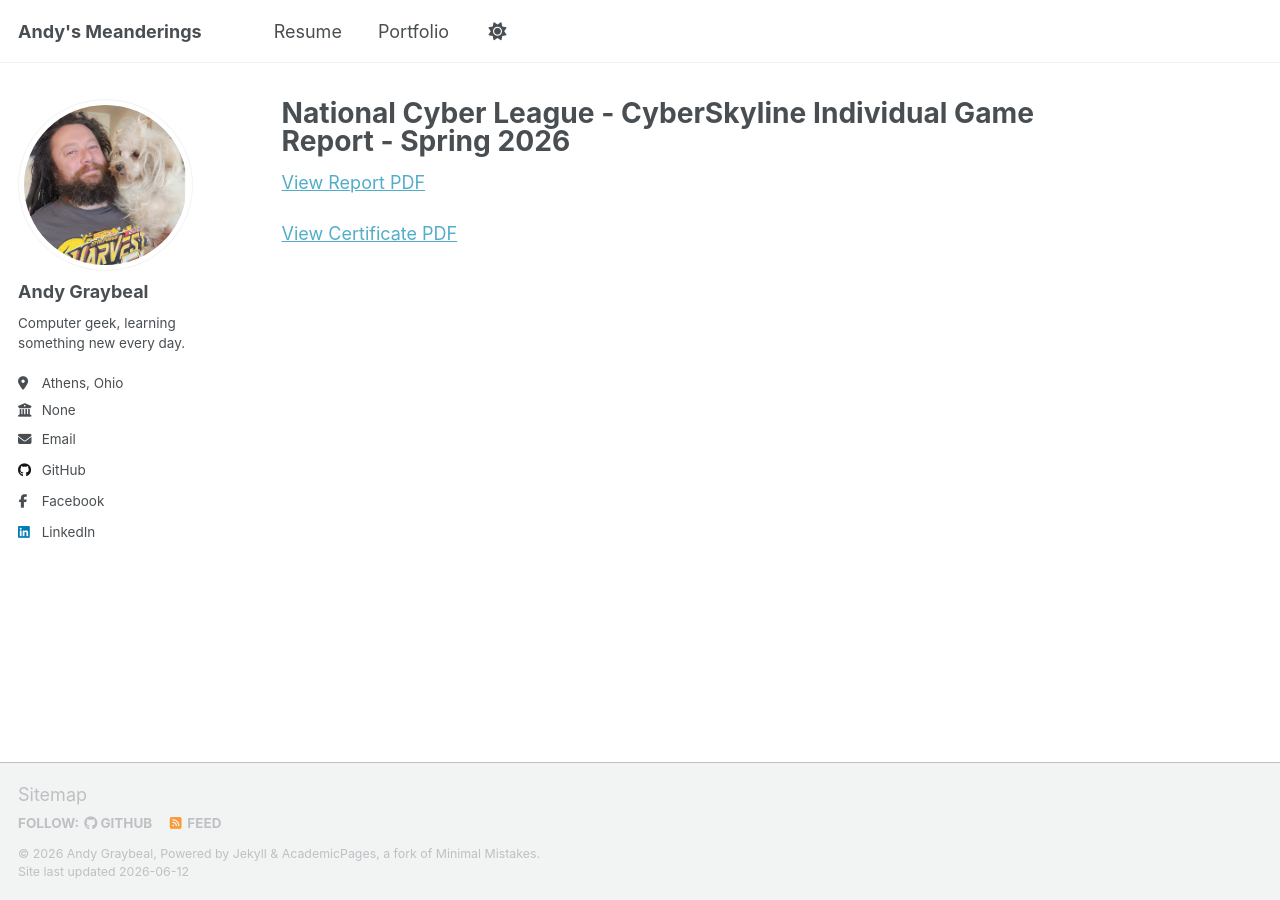
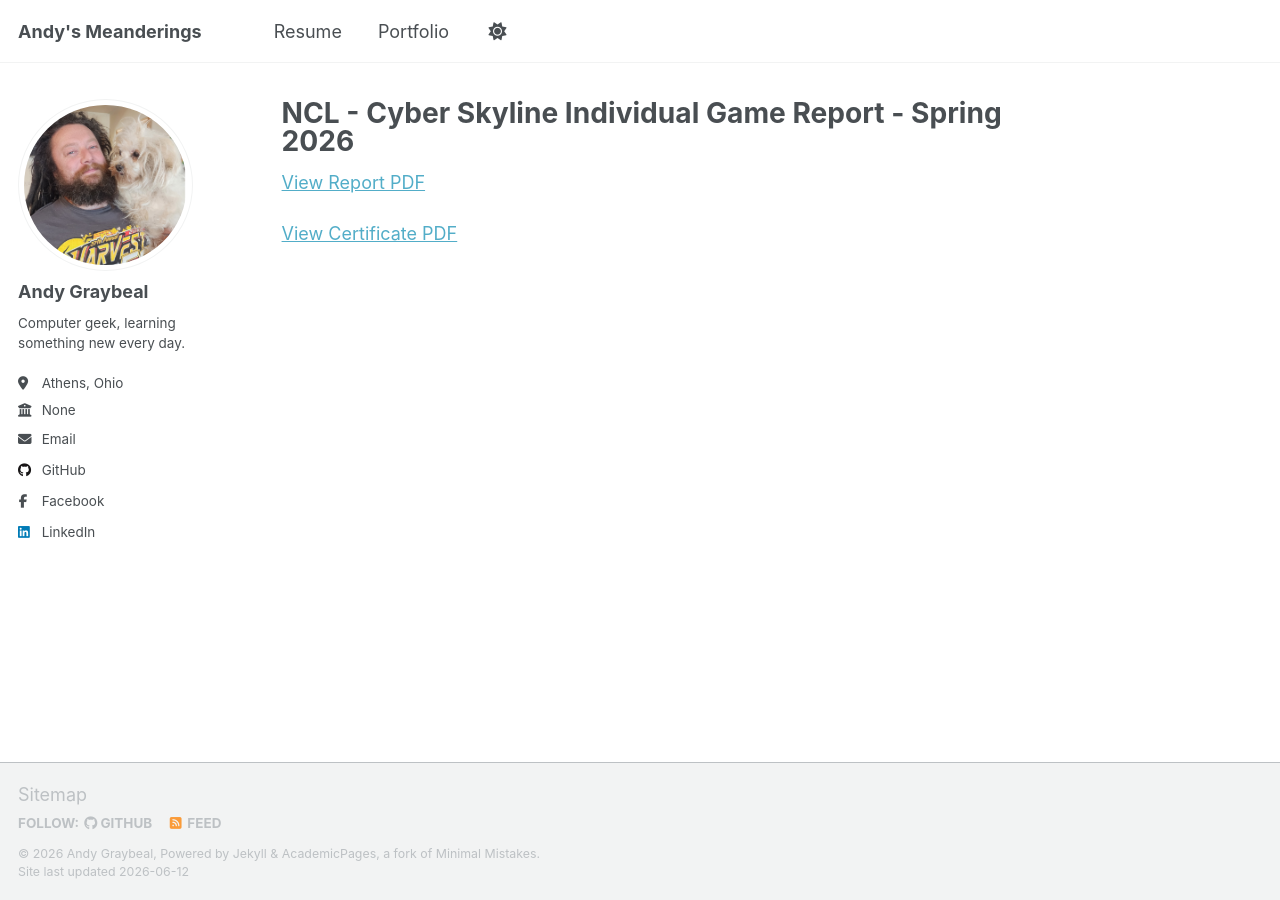
Before and after one commit to andy-graybeal/andy-graybeal.github.io, a Jekyll site: the page built from nmp/NCL_CyberSkyline_Report_Spring_2026.md, in a window 1280 px wide. Built offline with Jekyll 4.4.1, drawn with Linux system fonts in a browser that asks for light colours; a script that is not in the unit is left out.

Commit message:
Update title format in CyberSkyline report

```diff
--- a/nmp/NCL_CyberSkyline_Report_Spring_2026.md
+++ b/nmp/NCL_CyberSkyline_Report_Spring_2026.md
@@ -1,6 +1,6 @@
 ---
 permalink: /NCL-CyberSkyline-Report-Spring-2026/
-title: "National Cyber League - CyberSkyline Individual Game Report - Spring 2026"
+title: "NCL - Cyber Skyline Individual Game Report - Spring 2026"
 author_profile: true
 redirect_from:
   - "/nmp/"
```
